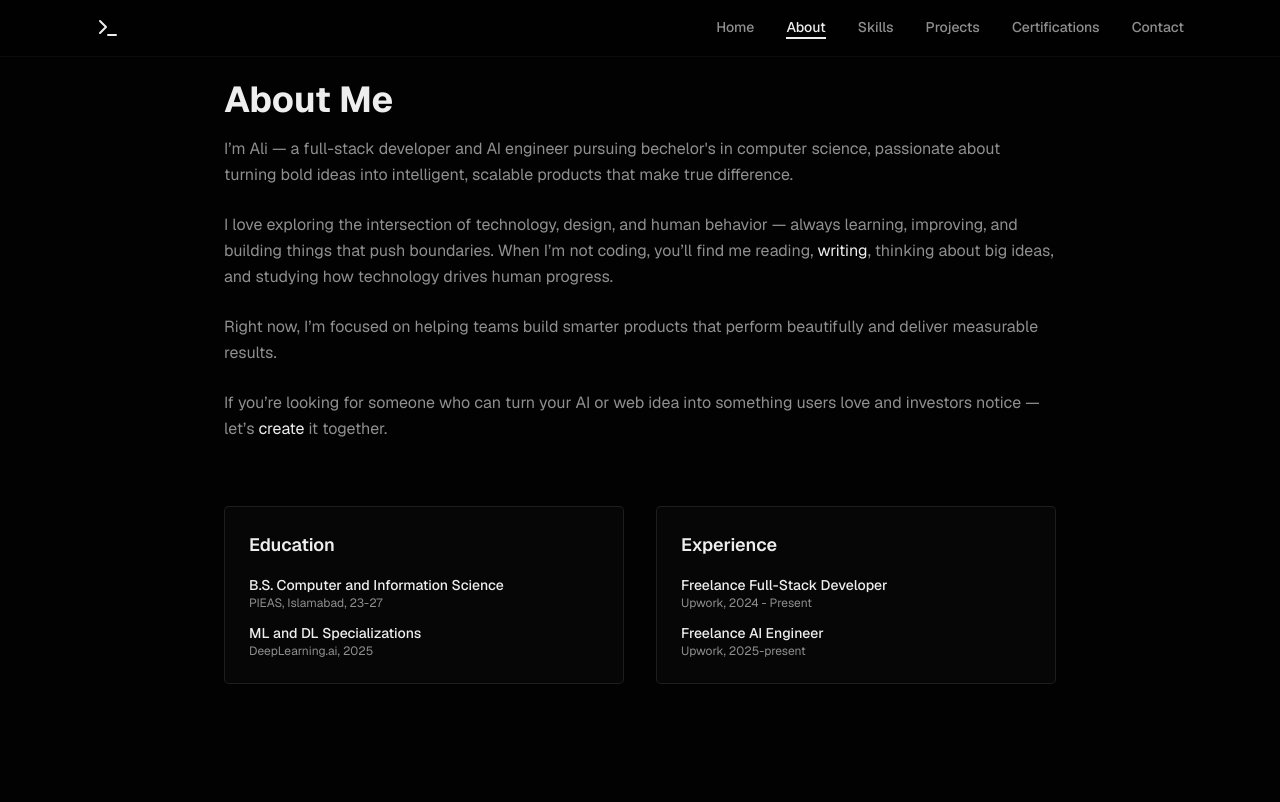
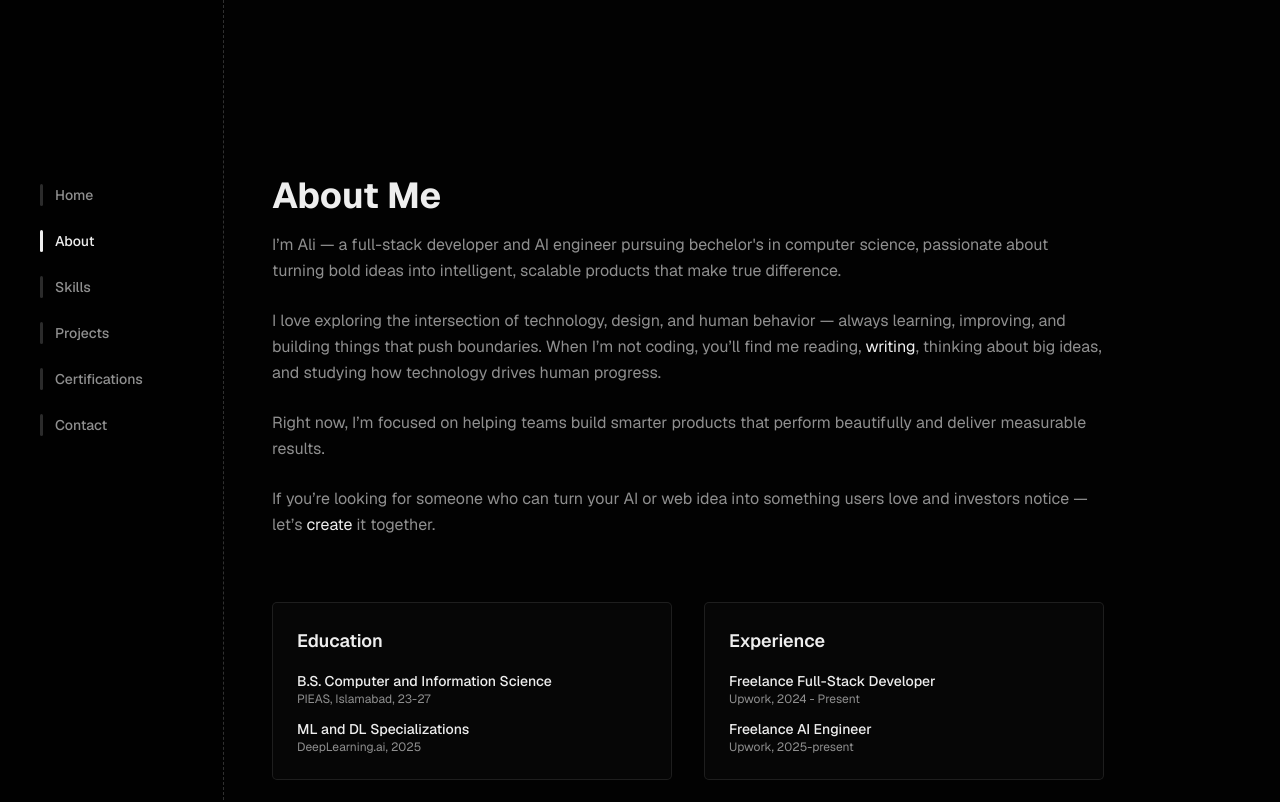
Before and after one commit to salisai/Portfolio, a Next.js app: page /about in a window 1280 px wide. Shown: the top 802 px of the page. Built offline with nearby package versions, Linux system fonts and the light colour scheme.

Commit message:
making it reponsive

```diff
--- a/app/about/page.tsx
+++ b/app/about/page.tsx
@@ -3,19 +3,8 @@ import Link from "next/link"
 
 export default function About() {
   return (
-    <div>
-      <section className="max-w-4xl mx-auto px-4 sm:px-6 lg:px-8 py-20">
-        <div className="sm:hidden relative">
-          <img
-            src="/me.jpeg"
-            alt="Ali"
-            className="w-100 h-100 object-cover rounded-[10px] mb-5 shadow-sw"
-          />
-
-          <div className="absolute bottom-0 left-0 w-full h-32 pointer-events-none rounded-b-[10px]
-              bg-linear-to-b from-transparent to-black/90">
-          </div>
-        </div>
+    <div className="pt-24">
+      <section className="max-w-4xl px-4 sm:px-6  lg:px-8 py-20">
         <h1 className="text-4xl font-bold text-foreground mb-4">About Me</h1>
 
 
--- a/app/api/contact/route.ts
+++ b/app/api/contact/route.ts
@@ -9,7 +9,7 @@ export async function POST(req: Request){
 
     try {
         await resend.emails.send({
-            from: "Portfolio Contact <hello@sayedalishah.com>",
+            from: "Portfolio Contact <sayeed51003@gmail.com>",
             to: "sayeed51003@gmail.com",
             subject: `New message from ${data.name}`,
             html: `
--- a/app/layout.tsx
+++ b/app/layout.tsx
@@ -26,7 +26,7 @@ export default function RootLayout({
 }>) {
   return (
     <html lang="en" className="dark">
-      <body className={`font-sans antialiased bg-background text-foreground`}>
+      <body className={`font-sans antialiased bg-background text-foreground md:ml-60`}>
 
         <Toaster/>
         <div className="min-h-screen flex flex-col">
--- a/app/page.tsx
+++ b/app/page.tsx
@@ -1,25 +1,86 @@
 'use client'
 
+import { Card } from '@/components/ui/card'
+import { ArrowRight } from 'lucide-react'
 import Link from 'next/link'
-import { ArrowRight } from 'lucide-react'
+import Image from 'next/image';
 import { Button } from '@/components/ui/button'
 
 export default function Home() {
+
+  const projects = [
+    {
+      id: 1,
+      title: 'CulinaAI',
+      description: 'AI powered fully fledged SAAS app to generate recipes using available grocceries images',
+      tech: ['Next.js', 'TypeScript', 'NeonDB','Clerk','Prisma','Shadcn', 'GeminiAPI', "NanoBanana"],
+      link: 'https://github.com/salisai/ai_recipes_app',
+      image: '/project1.png'
+    },
+    {
+      id: 2,
+      title: 'Jewelary Store',
+      description: 'Full-stack ecommerce website with admin dashboard',
+      tech: ['React', 'Tailwindcss', 'Supabase', 'Resend', 'Stripe'],
+      link: '#',
+      image: '/project2.png'
+    },
+    {
+      id: 3,
+      title: 'E-Commerce Platform',
+      description: 'Full-stack e-commerce solution with payment processing and inventory management.',
+      tech: ['Next.js', 'Stripe', 'MongoDB', 'Docker'],
+      link: '#',
+      image: ''
+    },
+    {
+      id: 4,
+      title: 'ML Image Recognition',
+      description: 'Computer vision model for real-time object detection and classification.',
+      tech: ['PyTorch', 'FastAPI', 'OpenCV', 'AWS'],
+      link: '#',
+      image: ''
+    },
+    {
+      id: 5,
+      title: 'Collaborative Notes App',
+      description: 'Real-time collaborative note-taking with encryption and offline support.',
+      tech: ['React', 'Firebase', 'Encryption', 'PWA'],
+      link: '#',
+      image: ''
+    },
+    {
+      id: 6,
+      title: 'DevOps Automation Tool',
+      description: 'Kubernetes management tool for simplified deployment and scaling.',
+      tech: ['Go', 'Kubernetes', 'gRPC', 'React'],
+      link: '#',
+      image: ''
+    }
+  ]
+
   return (
-    <div className="pt-24">
+    <div className="pt-16 sm:pt-24">
       {/* Hero Section */}
-      <section className="max-w-6xl mx-auto px-4 sm:px-6 lg:px-8 py-20 min-h-[80vh] flex items-center justify-center">
-        <div className="text-center space-y-8">
-          <div>
+      <section className="max-w-6xl px-4 sm:px-6 mx-auto lg:px-8 py-20 min-h-[80vh] flex items-center">
+        <div className="space-y-8">
+
+          <div className=''>
             <h1 className="text-5xl sm:text-7xl font-bold text-foreground mb-4 text-balance">
-              Full-Stack & AI Engineer
+              Full-Stack & AI {"\n"}Engineer
             </h1>
-            <p className="text-xl sm:text-2xl text-muted-foreground mb-8 max-w-2xl mx-auto text-balance">
-              Building smart, scalable digital experiences that create an impact for businesses.
+            <p className="sm:text-2xl text-muted-foreground mb-8 max-w-2xl text-balance">
+              Building smart, scalable digital web experiences that create an impact for businesses.
             </p>
           </div>
 
-          <div className="flex flex-col sm:flex-row gap-4 justify-center">
+          <div className="flex sm:flex-row gap-4">
+            <Link href="/projects">
+              <Button size="lg" className="border border-primary/20 bg-black text-white hover:text-black transition-all duration-300 ease-in-out">
+                View Projects
+                <ArrowRight className="w-4 h-4" />
+              </Button>
+            </Link>
 
             <Link href="/contact">
               <Button size="lg" className='gap-2'>
@@ -27,29 +88,134 @@ export default function Home() {
               </Button>
             </Link>
 
-            <Link href="/projects">
-              <Button size="lg" className="border border-primary/20 bg-black text-white hover:text-black transition-all duration-300 ease-in-out">
-                View Projects
-                <ArrowRight className="w-4 h-4" />
-              </Button>
-            </Link>
           </div>
 
-          {/* Feature highlights */}
-          <div className="grid grid-cols-3 gap-4 mt-16 text-center text-sm">
-            <div>
-              <p className="text-primary font-semibold text-lg">14+</p>
-              <p className="text-muted-foreground">Projects Completed</p>
-            </div>
-            <div>
-              <p className="text-primary font-semibold text-lg">2+</p>
-              <p className="text-muted-foreground">Years Experience</p>
-            </div>
-            <div>
-              <p className="text-primary font-semibold text-lg">100%</p>
-              <p className="text-muted-foreground">Client Satisfaction</p>
-            </div>
+
+          <div>
+            <section className="max-w-4xl py-16 sm:mt-20">
+              <div className="sm:hidden relative">
+                <img
+                  src="/me.jpeg"
+                  alt="Ali"
+                  className="w-100 h-100 object-cover rounded-[10px] mb-14 shadow-sw"
+                />
+
+                <div className="absolute bottom-0 left-0 w-full h-32 pointer-events-none rounded-b-[10px]
+                    bg-linear-to-b from-transparent to-black/90">
+                </div>
+              </div>
+              <h1 className="text-4xl font-bold text-foreground mb-4">About Me</h1>
+
+
+              <div className="space-y-6 text-muted-foreground leading-relaxed">
+                <p>I’m Ali — a full-stack developer and AI engineer pursuing bechelor's in computer science, passionate about turning bold ideas into intelligent, scalable products that make true difference.</p>
+
+                <p>I love exploring the intersection of technology, design, and human behavior — always learning, improving, and building things that push boundaries. When I’m not coding, you’ll find me reading,
+                  {" "}
+                  <Link
+                      href="https://medium.com/@salisai"
+                      className="text-primary"
+                    >
+                      writing
+                    </Link>
+                  , thinking about big ideas, and studying how technology drives human progress.</p>
+
+                <p>Right now, I’m focused on helping teams build smarter products that perform beautifully and deliver measurable results.</p>
+
+                <p>If you’re looking for someone who can turn your AI or web idea into something users love and investors notice — let’s{" "}
+                  <Link
+                      href="/contact"
+                      className="text-primary"
+                    >
+                      create
+                    </Link>{" "}
+                    it together.</p>
+              </div>
+
+              <div className="mt-16 grid grid-cols-1 md:grid-cols-2 gap-8">
+                <div className="bg-card p-6 border border-primary/18 rounded-[5px] hover:border-primary/20">
+                  <h3 className="text-foreground font-semibold mb-4 text-lg">Education</h3>
+                  <ul className="space-y-3 text-sm text-muted-foreground">
+                    <li>
+                      <p className="text-foreground font-medium">B.S. Computer and Information Science</p>
+                      <p className="text-xs">PIEAS, Islamabad, 23-27</p>
+                    </li>
+                    <li>
+                      <p className="text-foreground font-medium">ML and DL Specializations</p>
+                      <p className="text-xs">DeepLearning.ai, 2025</p>
+                    </li>
+                  </ul>
+                </div>
+
+                <div className="bg-card p-6 border border-primary/18 rounded-[5px] hover:border-primary/20">
+                  <h3 className="text-foreground font-semibold mb-4 text-lg">Experience</h3>
+                  <ul className="space-y-3 text-sm text-muted-foreground">
+                    <li>
+                      <p className="text-foreground font-medium">Freelance Full-Stack Developer</p>
+                      <p className="text-xs">Upwork, 2024 - Present</p>
+                    </li>
+                    <li>
+                      <p className="text-foreground font-medium">Freelance AI Engineer</p>
+                      <p className="text-xs">Upwork, 2025-present</p>
+                    </li>
+                  </ul>
+                </div>
+              </div>
+            </section>
           </div>
+
+          <div>
+            <section className="max-w-6xl pt-10">
+              <h1 className="text-4xl font-bold text-foreground mb-4">Projects</h1>
+              <p className="text-muted-foreground mb-12 max-w-2xl">
+                A selection of my recent work across web development, machine learning, and cloud infrastructure.
+              </p>
+
+              <div className="grid grid-cols-1 md:grid-cols-2 lg:grid-cols-3 gap-6">
+
+                {projects.map((project) => (
+
+                  <Card key={project.id} className="bg-card border border-primary/10 hover:border-primary/50 transition-all duration-300 overflow-hidden flex flex-col p-0">
+
+                    <div className='w-full relative h-40 sm:h-52 lg:h-56'>
+                      <Image
+                        src={project.image}
+                        alt={project.title}
+                        fill
+                        className='object-cover rounded-t-xl'
+                      />
+                    </div>
+
+                    <div className="px-6 flex-1 flex flex-col">
+                      <h3 className="text-foreground font-semibold text-lg mb-2">{project.title}</h3>
+                      <p className="text-muted-foreground text-sm mb-3 flex-1">{project.description}</p>
+                      <div className="flex flex-wrap gap-2 mb-3">
+                        {project.tech.map((tech) => (
+                          <span
+                            key={tech}
+                            className="bg-primary/5 text-primary border border-primary/10 hover:bg-primary/15 text-xs px-2.5 py-1.5 rounded-[5px]"
+                          >
+                            {tech}
+                          </span>
+                        ))}
+                      </div>
+                    </div>
+
+                    <div className="px-6 pb-6">
+                      <Button asChild  className="w-full gap-2 border border-white  hover:bg-white hover:text-black">
+                        <Link href={project.link}>
+                          View Project
+                          <ArrowRight className="w-4 h-4" />
+                        </Link>
+                      </Button>
+                    </div>
+                  </Card>
+
+                ))}
+              </div>
+            </section>
+          </div>
+
         </div>
       </section>
     </div>
--- a/components/footer.tsx
+++ b/components/footer.tsx
@@ -5,8 +5,8 @@ export default function Footer() {
   const currentYear = new Date().getFullYear()
 
   return (
-    <footer className="mt-10">
-      <div className="max-w-6xl mx-auto px-4 sm:px-6 lg:px-8 py-12">
+    <footer>
+      <div className="max-w-6xl mx-auto px-4 sm:px-6 lg:px-8 py-10">
         <div className="grid grid-cols-1 md:grid-cols-3 gap-8 mb-8">
           <div>
             <h3 className="text-foreground font-semibold mb-4">About</h3>
--- a/components/navbar.tsx
+++ b/components/navbar.tsx
@@ -4,8 +4,7 @@ import Link from "next/link";
 import { usePathname } from "next/navigation";
 import { cn } from "@/lib/utils";
 import { useState } from "react";
-import { Terminal } from 'lucide-react';
-
+import { Terminal } from "lucide-react";
 
 const navLinks = [
   { href: "/", label: "Home" },
@@ -22,50 +21,59 @@ export default function Navbar() {
 
   return (
     <>
-      {/* NAVBAR */}
-      <nav className="fixed top-0 w-full bg-background/80 backdrop-blur-md z-50 border-b border-border">
-        <div className="max-w-6xl mx-auto px-4 sm:px-6 lg:px-8 py-4 flex items-center justify-between">
+      <aside className="hidden md:flex flex-col fixed left-0 top-0 h-full w-56 bg-background/80 backdrop-blur-md border-r border-dashed border-primary/20 z-50 py-6">
 
-          <Link
-            href="/"
-            className={cn(
-              "text-xl font-bold text-foreground transition-opacity",
-              open && "opacity-0 pointer-events-none"
-            )}
-          >
-             <Terminal className="h-6 w-6" />
-          </Link>
+        {/* Logo */}
+        <div className="flex items-center md:hidden justify-center mb-10">
+          <Terminal className="h-7 w-7 text-primary" />
+        </div>
 
-          {/* DESKTOP MENU */}
-          <div className="hidden md:flex gap-8">
-            {navLinks.map((link) => (
+        {/* Sidebar Nav */}
+        <nav className="flex flex-col mt-30 gap-6 p-10">
+          {navLinks.map((link) => {
+            const active = pathname === link.href;
+            return (
               <Link
                 key={link.href}
                 href={link.href}
-                className={cn(
-                  "text-sm font-medium transition-colors",
-                  pathname === link.href
-                    ? "text-primary border-b-2 border-primary"
-                    : "text-muted-foreground hover:text-foreground"
-                )}
+                className="flex items-center gap-3 group"
               >
-                {link.label}
+                <div
+                  className={cn(
+                    "h-[22px] w-[3px] rounded-full transition-all",
+                    active ? "bg-primary" : "bg-muted-foreground/30 group-hover:bg-muted-foreground/60"
+                  )}
+                ></div>
+
+                {/* label */}
+                <span
+                  className={cn(
+                    "text-sm font-medium transition-colors",
+                    active ? "text-primary" : "text-muted-foreground group-hover:text-foreground"
+                  )}
+                >
+                  {link.label}
+                </span>
               </Link>
-            ))}
-          </div>
+            );
+          })}
+        </nav>
+      </aside>
 
-          {/* MOBILE BUTTON */}
-          <div className="md:hidden">
-            <button
-              onClick={() => setOpen(true)}
-              className={cn(
-                "text-foreground hover:text-muted-foreground transition-colors",
-                open && "opacity-0 pointer-events-none"
-              )}
-            >
-              ☰
-            </button>
-          </div>
+      {/* TOP NAV (Mobile Only) */}
+      <nav className="md:hidden fixed top-0 w-full bg-background/80 backdrop-blur-md z-50 border-b border-border">
+        <div className="mx-auto px-4 py-4 flex items-center justify-between">
+
+          <Link href="/" className="text-xl font-bold text-foreground">
+            <Terminal className="h-6 w-6" />
+          </Link>
+
+          <button
+            onClick={() => setOpen(true)}
+            className="text-foreground hover:text-muted-foreground transition"
+          >
+            ☰
+          </button>
         </div>
       </nav>
 
@@ -81,11 +89,10 @@ export default function Navbar() {
       {/* MOBILE MENU */}
       <div
         className={cn(
-          "fixed top-0 right-0 h-full w-2/3 bg-black text-white z-50 transform transition-transform duration-300 ease-in-out",
+          "fixed top-0 right-0 h-full w-2/3 bg-black text-white z-50 transform transition-transform duration-300",
           open ? "translate-x-0" : "translate-x-full"
         )}
       >
-        {/* CLOSE BUTTON */}
         <div className="flex justify-end p-4">
           <button
             onClick={() => setOpen(false)}
@@ -95,8 +102,7 @@ export default function Navbar() {
           </button>
         </div>
 
-        {/* CENTERED NAV ITEMS */}
-        <div className="flex flex-col gap-6 px-15 mt-4">
+        <div className="flex flex-col gap-6 px-10 mt-4">
           {navLinks.map((link) => (
             <Link
               key={link.href}
```
Also changed, not shown: app/contact/page.tsx (+1 -17 lines), app/projects/page.tsx (+30 -10 lines), public/project1.png (added), public/project2.png (added).
